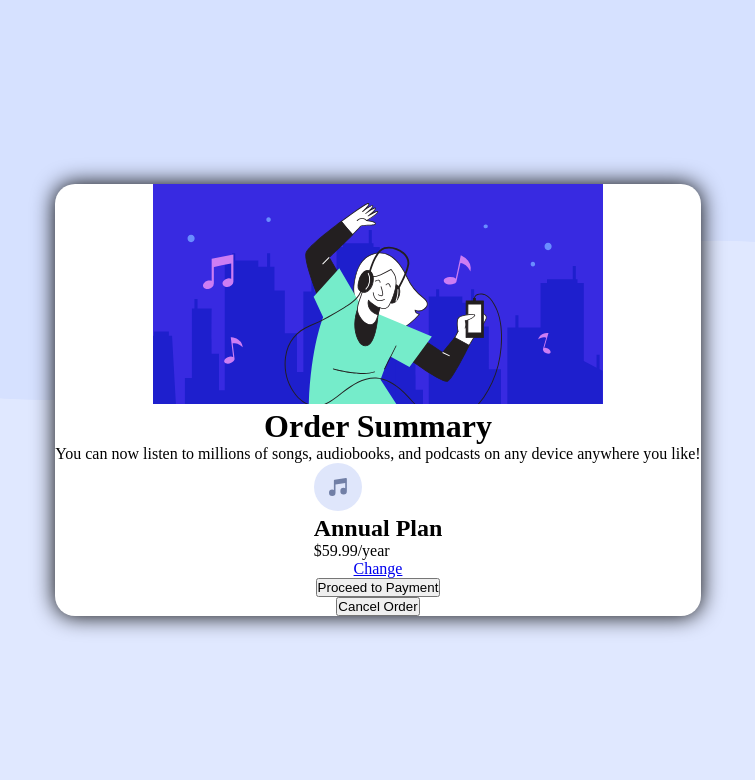
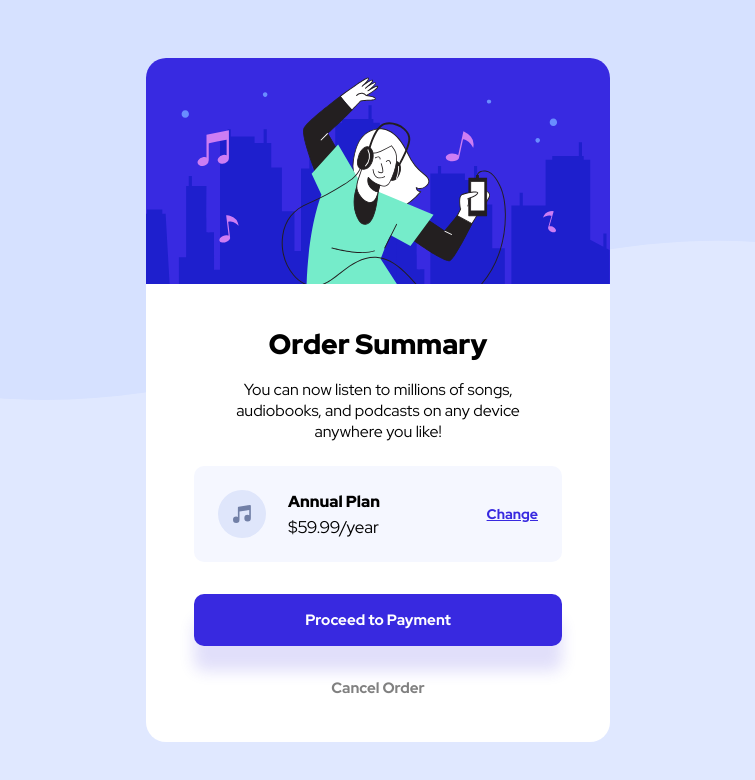
Before and after one commit to julfust/order-summary-component-main, a plain HTML site: page index.html in a window 1280 px wide. Shown: the whole page, without its empty margins (262-1017 px from the left). Drawn offline with Linux system fonts and the light colour scheme.

Commit message:
order-summary-card content style added + active state

```diff
--- a/assets/styles/base.css
+++ b/assets/styles/base.css
@@ -1,11 +1,36 @@
+@font-face {
+    font-family: 'Red Hat Display Regular';
+    src: url("./../font/Red_Hat_Display/RedHatDisplay-Regular.ttf") format('truetype')
+}
+
+@font-face {
+    font-family: 'Red Hat Display Bold';
+    src: url("./../font/Red_Hat_Display/RedHatDisplay-Black.ttf") format('truetype')
+}
+
 * {
     margin: 0;
     padding: 0;
     box-sizing: border-box;
     list-style-type: none;
     outline: none;
+    font-family: 'Red Hat Display Regular', sans-serif;
 }
 
 body {
     overflow: hidden;
 }
+
+.text-paragraph {
+    font-size: 16px;
+}
+
+.text-bold {
+    font-family: 'Red Hat Display Bold', sans-serif;
+}
+
+.grid {
+    display: grid;
+    grid-template-columns: 1fr 4fr 1fr;
+    gap: 22px;
+}
--- a/assets/styles/style.css
+++ b/assets/styles/style.css
@@ -1,3 +1,8 @@
+@font-face {
+    font-family: 'Red Hat Display Medium';
+    src: url("./../font/Red_Hat_Display/RedHatDisplay-Bold.ttf") format('truetype')
+}
+
 .global-container {
     width: 100vw;
     height: 100vh;
@@ -22,11 +27,114 @@
 }
 
 .order-summary-card {
+    z-index: 2;
+    overflow: hidden;
+    background-color: white;
+    border-radius: 20px;
+}
+
+.card-img-container {
+    width: 100%;
+}
+
+.card-img-container > img {
+    width: 100%;
+}
+
+.card-content {
     display: flex;
     flex-direction: column;
     align-items: center;
-    z-index: 2;
-    background-color: white;
-    border-radius: 20px;
-    box-shadow: 0px 0px 22px 0px black;
+    padding: 0 3rem;
+    padding-bottom:0.75rem;
 }
+
+.card-title {
+    margin-top: 2.25rem;
+    margin-bottom: 1rem;
+    font-size: 28px;
+}
+
+.card-description {
+    width: 20rem;
+    text-align: center;
+    margin-bottom: 1.5rem;
+}
+
+.annual-plan-container {
+    width: 23rem;
+    margin-bottom: 2rem;
+    padding: 1.5rem;
+    background: hsl(225, 100%, 98%);
+    border-radius: 10px;
+}
+
+.icon-container {
+    display: flex;
+    justify-content: center;
+    align-items: center;
+}
+
+.annual-plan {
+    display: flex;
+    justify-content: center;
+    align-items: flex-start;
+    flex-direction: column;
+}
+
+.annual-plan-title {
+    font-size: 16px;
+    margin-bottom: 0.25rem;
+}
+
+.annual-plan-price {
+    font-size: 17px;
+}
+
+.link-paragraph {
+    display: flex;
+    justify-content: center;
+    align-items: center;
+}
+
+.change-link {
+    font-family: 'Red Hat Display Medium';
+    font-size: 14px;
+    color: hsl(245, 75%, 52%);
+    cursor: pointer;
+}
+
+.change-link:hover {
+    opacity: 0.6;
+    text-decoration: none;
+}
+
+.card-button {
+    width: 23rem;
+    margin-bottom: 1rem;
+    padding: 1rem;
+    display: flex;
+    justify-content: center;
+    align-items: center;
+    font-family: "Red Hat Display Medium";
+    font-size: 15px;
+    color: grey;
+    background: transparent;
+    border: none;
+    border-radius: 10px;
+    cursor: pointer;
+}
+
+.card-button:last-child:hover {
+    color: black;
+}
+
+.primary-button {
+    color: white;
+    background: hsl(245, 75%, 52%);
+    box-shadow: 0px 25px 15px 0px rgba(56,41,224,0.15);
+}
+
+.primary-button:hover {
+    opacity: 0.6;
+}
--- a/index.html
+++ b/index.html
@@ -26,11 +26,13 @@
         <img src="./assets/images/illustration-hero.svg" alt="music">
       </div>
 
+      <div class="card-content">
+
         <h1 class="card-title text-bold">Order Summary</h1>
 
-      <p class="card-description text-regular">You can now listen to millions of songs, audiobooks, and podcasts on any device anywhere you like!</p>
+        <p class="card-description text-paragraph">You can now listen to millions of songs, audiobooks, and podcasts on any device anywhere you like!</p>
 
-      <div class="grid">
+        <div class="grid annual-plan-container">
 
           <div class="icon-container">
             <img src="./assets/images/icon-music.svg" alt="icon music">
@@ -38,17 +40,18 @@
 
           <div class="annual-plan">
             <h2 class="annual-plan-title text-bold">Annual Plan</h2>
-          <p class="annual-plan-price text-regular">$59.99/year</p>
-        </div>
+            <p class="annual-plan-price text-paragraph">$59.99/year</p>
           </div>
 
           <p class="link-paragraph">
             <a href="#" class="change-link">Change</a>
           </p>
+        </div>
 
-      <button class="card-button button-primary">Proceed to Payment</button>
+        <button class="card-button primary-button">Proceed to Payment</button>
 
         <button class="card-button">Cancel Order</button>
+      </div>
     </div>
 
   </div>
```
Also changed, not shown: assets/font/Red_Hat_Display/OFL.txt (added), assets/font/Red_Hat_Display/RedHatDisplay-Black.ttf (added), assets/font/Red_Hat_Display/RedHatDisplay-BlackItalic.ttf (added), assets/font/Red_Hat_Display/RedHatDisplay-Bold.ttf (added), assets/font/Red_Hat_Display/RedHatDisplay-BoldItalic.ttf (added), assets/font/Red_Hat_Display/RedHatDisplay-Italic.ttf (added), assets/font/Red_Hat_Display/RedHatDisplay-Medium.ttf (added), assets/font/Red_Hat_Display/RedHatDisplay-MediumItalic.ttf (added), assets/font/Red_Hat_Display/RedHatDisplay-Regular.ttf (added). Lines whose indentation alone changed are shown as unchanged.
